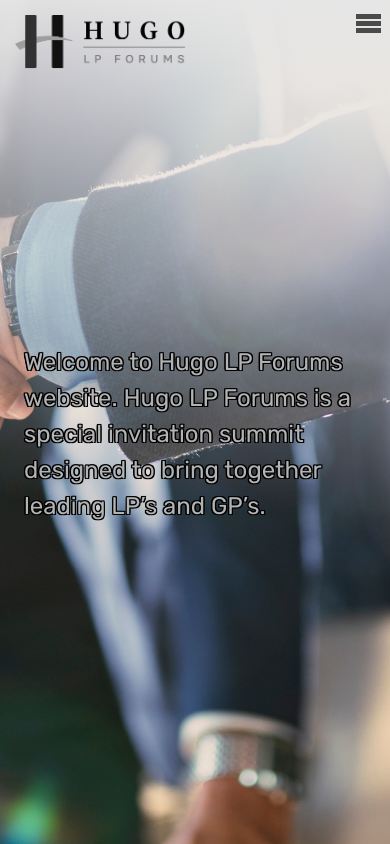
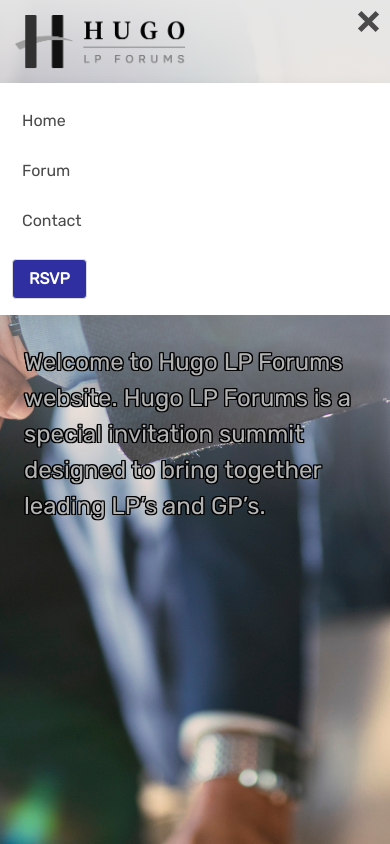
Before and after one commit to elchaparrito1/Hugo-LP-Form, a React (Create React App) app in the folder client/: page / in a window 390 px wide. Both pictures are taken after a click on the button "menu". Shown: the top 844 px of the page. Built offline with nearby package versions, Linux system fonts and the light colour scheme.

Commit message:
Added hamburger menu functionality

```diff
--- a/client/src/App.scss
+++ b/client/src/App.scss
@@ -117,9 +117,9 @@ a.navbar-item:hover:after {
     top: calc(50% - 5px);
 }
 
-.navbar-burger span:nth-child(3) {
-    top: calc(50% + 2px);
-}
+// .navbar-burger span:nth-child(3) {
+//     top: calc(50% + 2px);
+// }
 
 
 //Form Styles:
--- a/client/src/components/navbar.js
+++ b/client/src/components/navbar.js
@@ -1,13 +1,20 @@
+/* eslint-disable jsx-a11y/click-events-have-key-events */
+/* eslint-disable jsx-a11y/interactive-supports-focus */
 import React, { useState, useEffect } from 'react';
 import { Link } from 'react-router-dom';
-import HomeLogo from '../images/HLP.jpg';
+// import HomeLogo from '../images/HLP.jpg';
 import FormLogo from '../images/HLP.png';
 
 const MainNav = () => {
   const [bckColor, setBckColor] = useState('transparent');
+  const [burgerActive, setBurgerActive] = useState(false);
+
   const navStyle = {
     backgroundColor: bckColor,
     transition: 'background-color 1s ease',
+  };
+  const lineStyle = {
+    top: burgerActive ? 'calc(50% - 2px' : 'calc(50% + 2px',
   };
 
   useEffect(() => {
@@ -33,19 +40,27 @@ const MainNav = () => {
           />
 
           <a
+            onClick={() => {
+              setBurgerActive(!burgerActive);
+            }}
             role="button"
-            className="navbar-burger burger"
+            className={`navbar-burger burger ${
+              burgerActive ? 'is-active' : ''
+            }`}
             aria-label="menu"
             aria-expanded="false"
             data-target="navbarBasicExample"
           >
             <span aria-hidden="true"></span>
             <span aria-hidden="true"></span>
-            <span aria-hidden="true"></span>
+            <span aria-hidden="true" style={lineStyle}></span>
           </a>
         </div>
 
-        <div id="navbarBasicExample" className="navbar-menu">
+        <div
+          id="navbarBasicExample"
+          className={`navbar-menu ${burgerActive ? 'is-active' : ''}`}
+        >
           <div className="navbar-end">
             <a className="navbar-item">Home</a>
             <a className="navbar-item">Forum</a>
```
